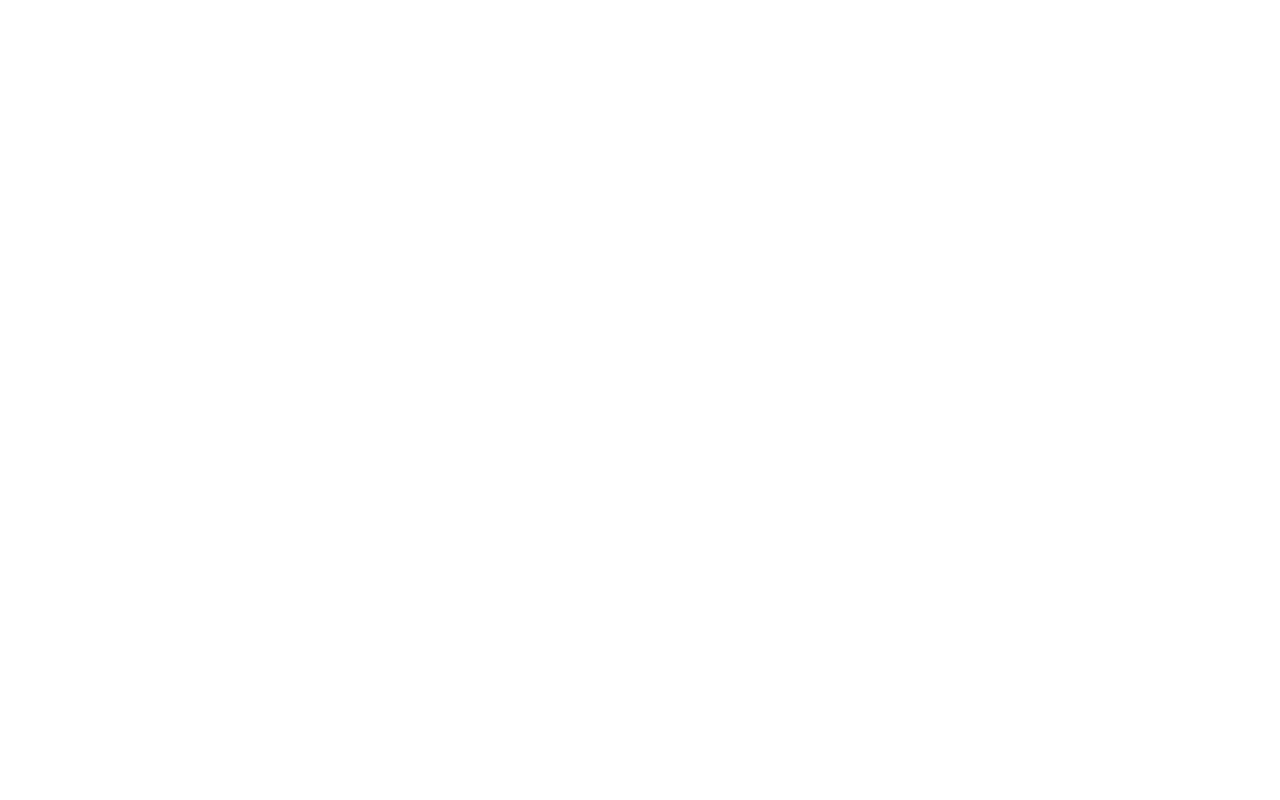
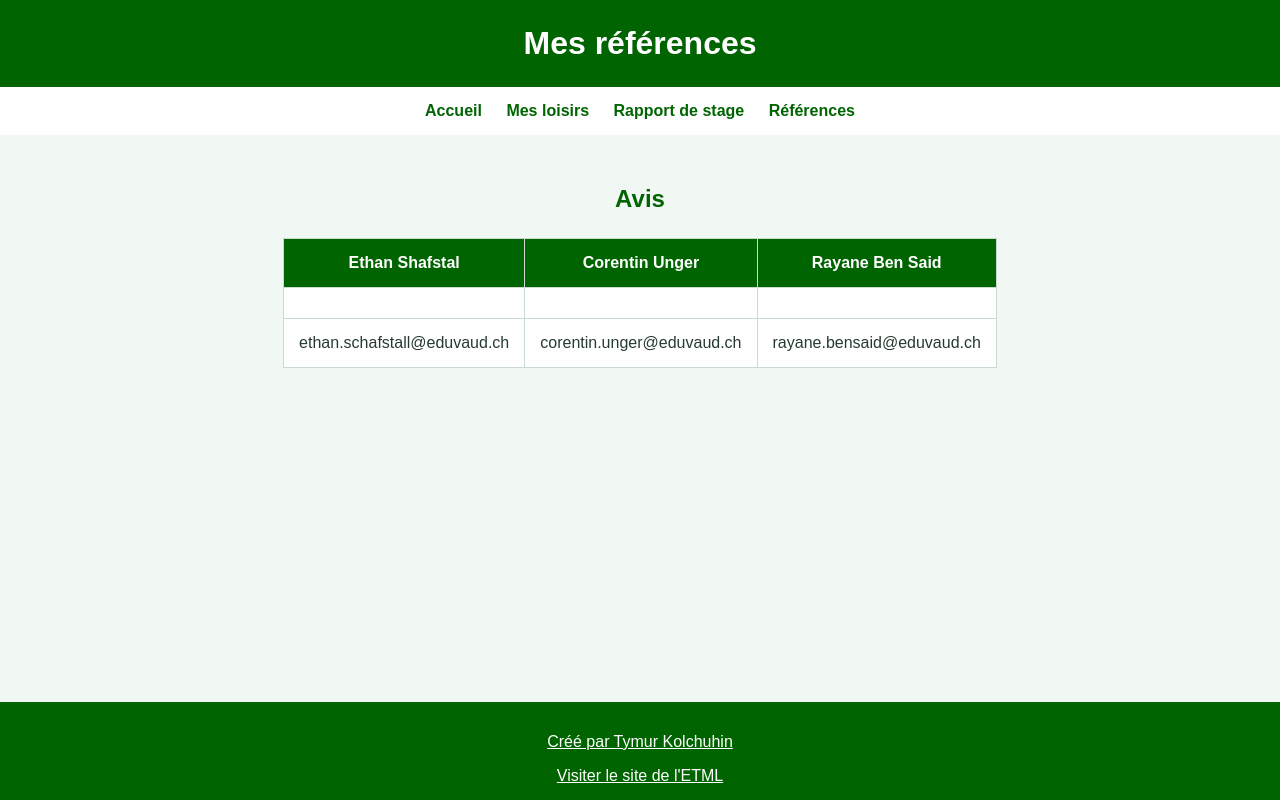
Before and after one commit to KEFIRCHIK1225/Mon_Site, a plain HTML site: page references.html in a window 1280 px wide. Drawn offline with Linux system fonts and the light colour scheme.

Commit message:
ajoute  mes references

```diff
--- a/references.html
+++ b/references.html
@@ -0,0 +1,47 @@
+<!DOCTYPE html>
+<html lang="fr">
+<head>
+  <meta charset="UTF-8">
+  <meta name="viewport" content="width=device-width, initial-scale=1.0">
+  <title>Mes références</title>
+  <link rel="stylesheet" href="styles.css">
+</head>
+<body>
+  <header>
+    <h1>Mes références</h1>
+  </header>
+
+  <nav>
+    <a href="index.html">Accueil</a>
+    <a href="loisirs.html">Mes loisirs</a>
+    <a href="coment_je_venu_ici.html">Rapport de stage</a>
+    <a href="references.html">Références</a>
+  </nav>
+
+  <main>
+ <h2>Avis</h2>
+    <table>
+      <tr>
+        <th>Ethan Shafstal</th>
+        <th>Corentin Unger</th>
+        <th>Rayane Ben Said</th>
+      </tr>
+      <tr>
+        <td></td>
+        <td></td>
+        <td></td>
+      </tr>
+      <tr>
+        <td>ethan.schafstall@eduvaud.ch </td>
+        <td>corentin.unger@eduvaud.ch</td>
+        <td>rayane.bensaid@eduvaud.ch</td>
+      </tr>
+    </table>
+  </main>
+
+  <footer>
+    <a href="mailto:timur11385@gmail.com"><p>Créé par Tymur Kolchuhin</p></a>
+    <a href="https://www.etml.ch/">Visiter le site de l'ETML</a>
+  </footer>
+</body>
+</html>
--- a/script.js
+++ /dev/null
@@ -1,4 +0,0 @@
-let nom="lea";
-console.log(nom);
-let salut = document.querySelector("#salut");
-salut.textContent = "Bonjour " + nom + " !";
```
Also changed, not shown: coment_je_venu_ici.html (+17 -5 lines), index.html (+1 -3 lines), loisirs.html (+1 -2 lines), stages.html (added).
